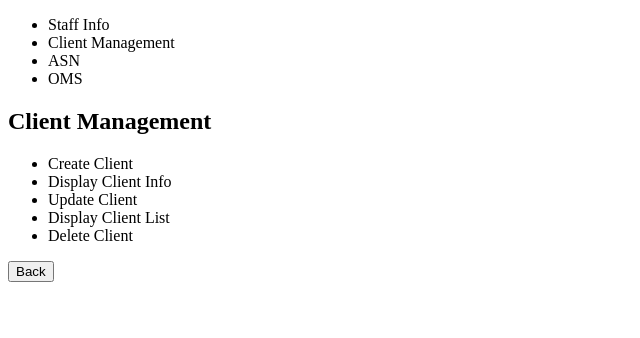
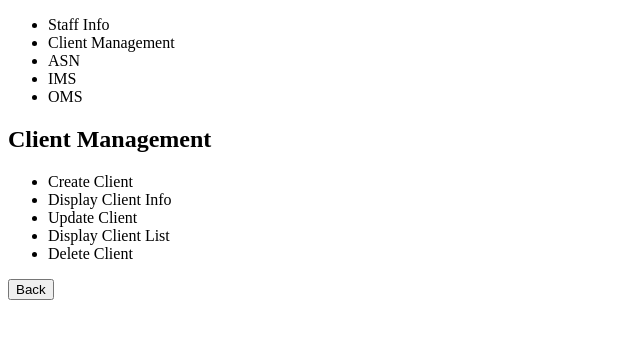
Before and after one commit to philipzhang86/mini-warehouse, an Angular app: page /staff-dashboard/client-management in a window 1280 px wide. Shown: the top 338 px of the page, without its empty margins (0-640 px from the left). Built offline with nearby package versions, Linux system fonts and the light colour scheme.

Commit message:
IMS template added

```diff
--- a/src/app/staff-dashboard/staff-dashboard.component.html
+++ b/src/app/staff-dashboard/staff-dashboard.component.html
@@ -4,6 +4,7 @@
       <li routerLink="/staff-dashboard/staff-info">Staff Info</li>
       <li routerLink="/staff-dashboard/client-management">Client Management</li>
       <li (click)="selectSection('asn')">ASN</li>
+      <li (click)="selectSection('ims')">IMS </li>
       <li (click)="selectSection('oms')">OMS</li>
     </ul>
   </div>
@@ -13,6 +14,10 @@
       <!-- ASN Section -->
       <p>ASN section coming soon...</p>
     </ng-container>
+    <ng-container *ngIf="selectedSection === 'ims'">
+      <!-- IMS Section -->
+      <p>IMS section coming soon...</p>
+    </ng-container>
     <ng-container *ngIf="selectedSection === 'oms'">
       <!-- OMS Section -->
       <p>OMS section coming soon...</p>
```
